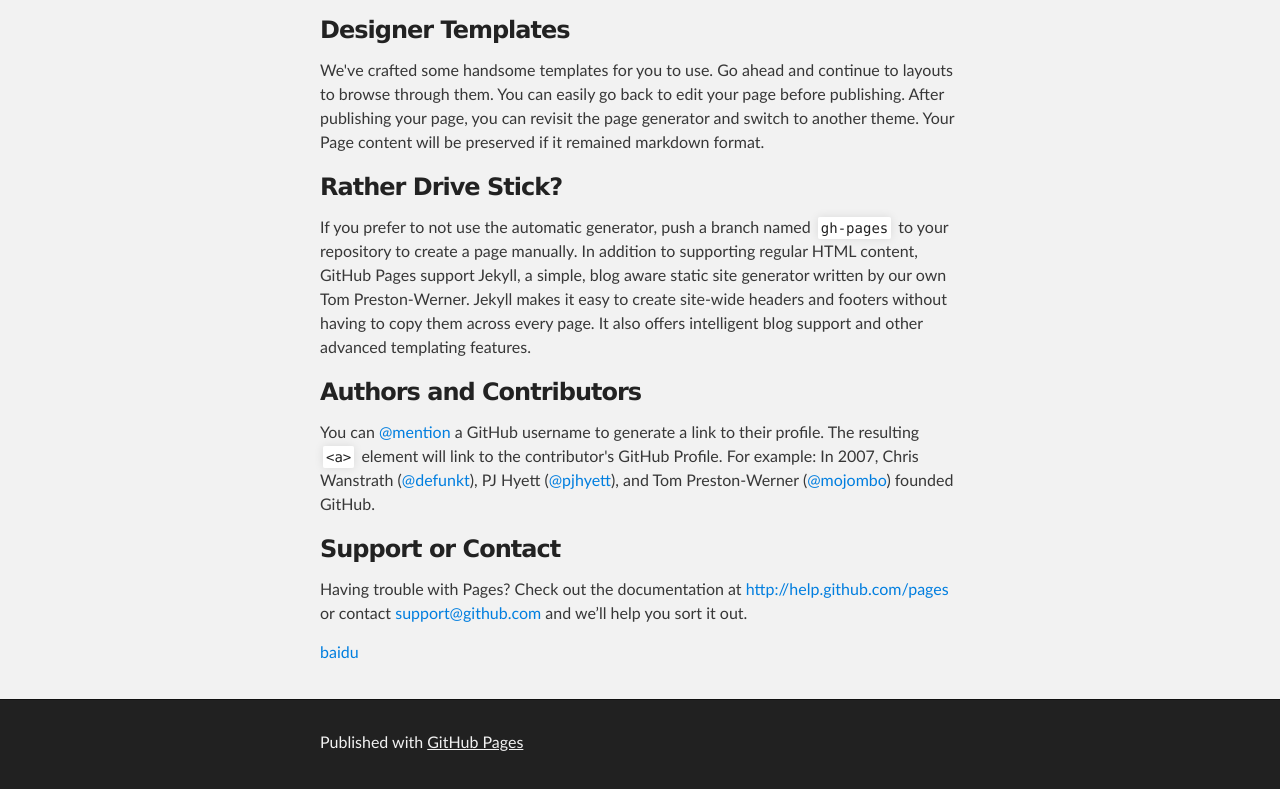
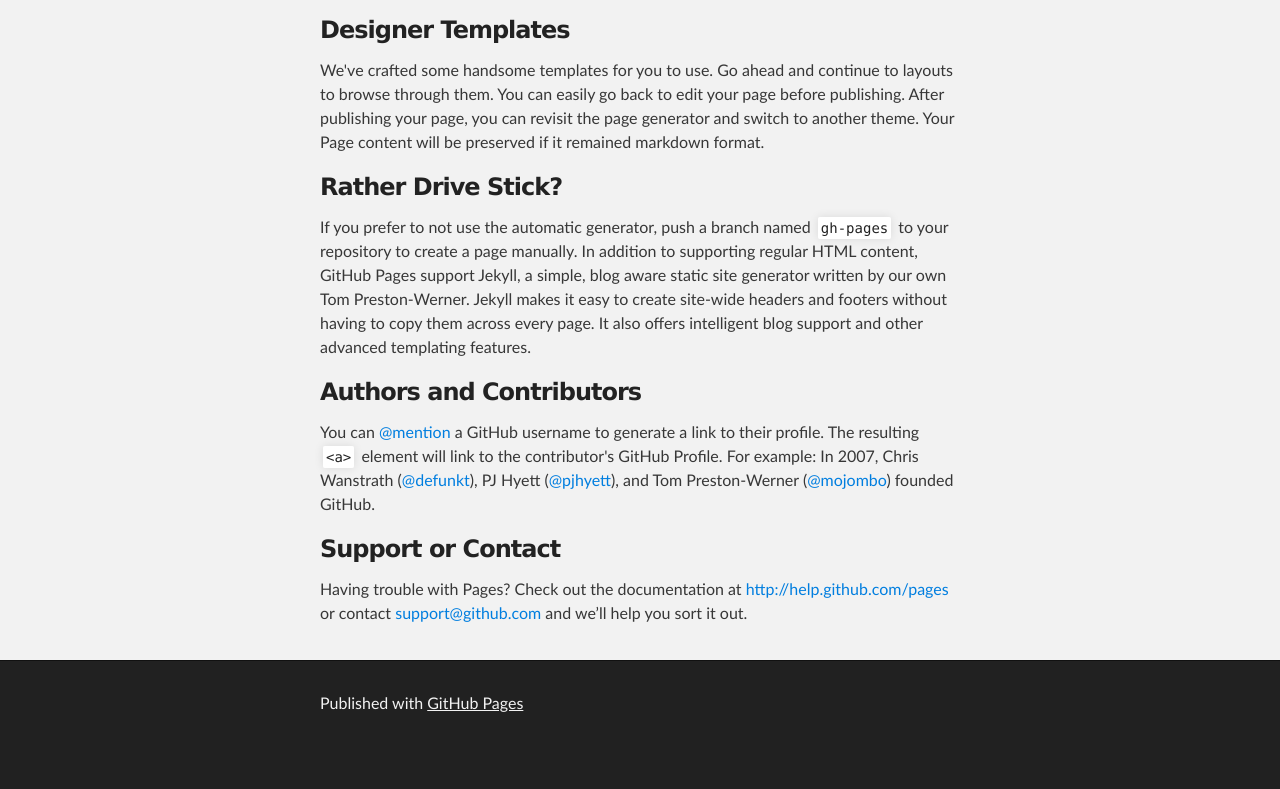
Before and after one commit to sanmao3/sanmao3.github.com, a plain HTML site: page index.html in a window 1280 px wide. Shown: the part 531-1320 px from the top of the page. After the commit the page ends 1281 px from the top, so only its background shows below. Drawn offline with Linux system fonts and the light colour scheme.

Commit message:
Update index.html

```diff
--- a/index.html
+++ b/index.html
@@ -59,7 +59,7 @@
 
 <p>Having trouble with Pages? Check out the documentation at <a href="http://help.github.com/pages">http://help.github.com/pages</a> or contact <a href="mailto:support@github.com">support@github.com</a> and we’ll help you sort it out.</p>
 
-<p><a href="http://www.baidu.com">baidu</a></p>
+
       </section>
     </div>
 
```
